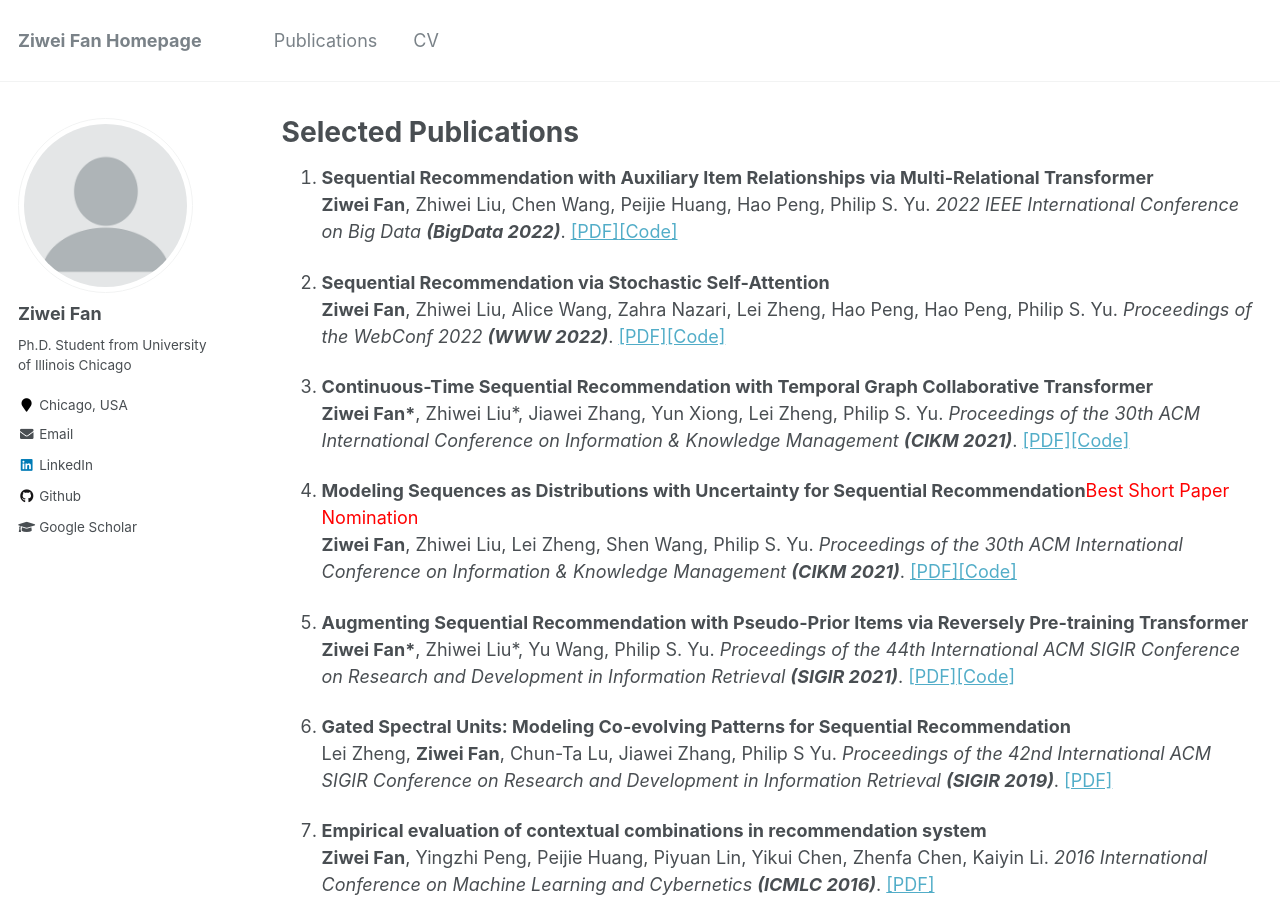
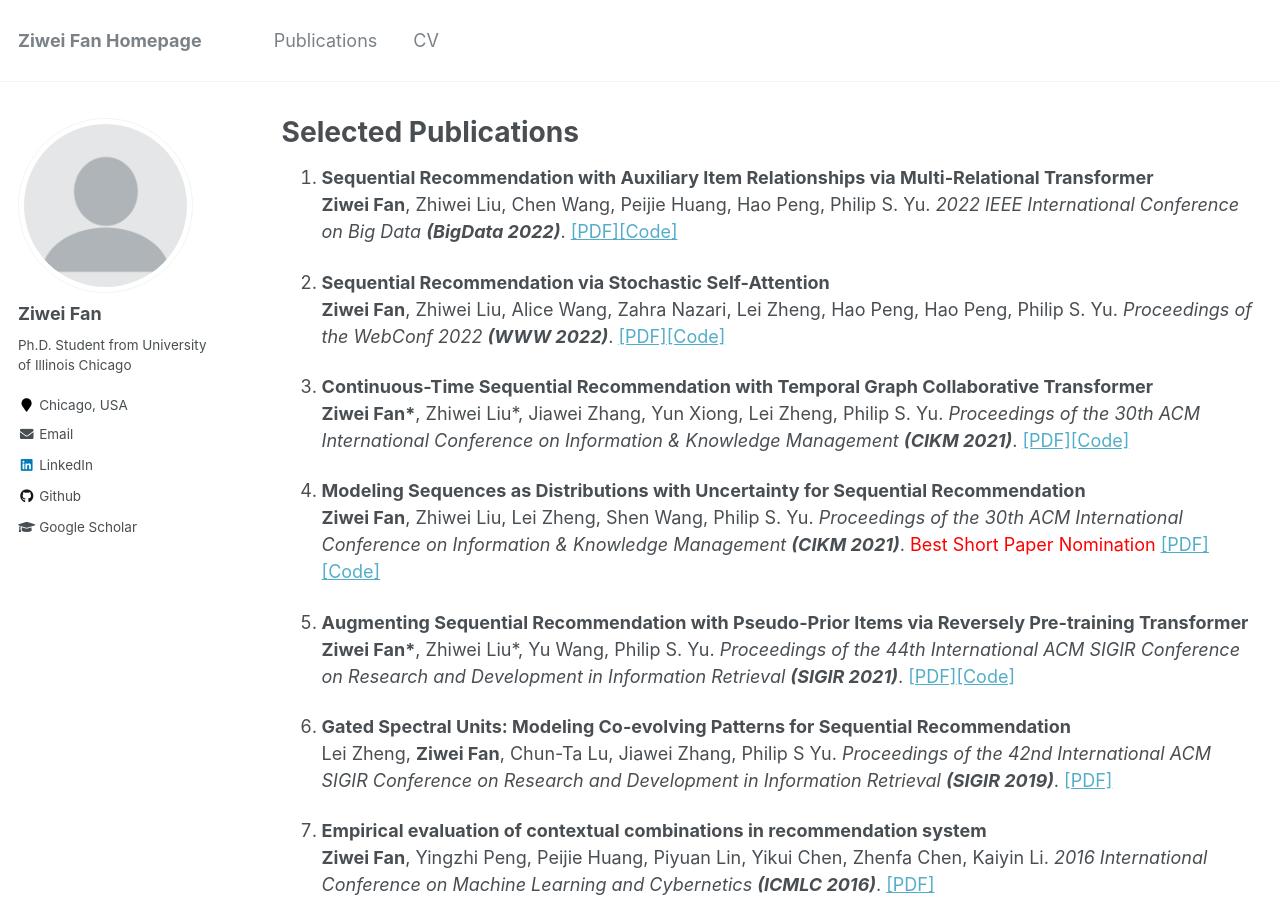
Before and after one commit to ziwei-fan/ziwei-fan.github.io, a Jekyll site: the page built from _pages/publications.md, in a window 1280 px wide and 900 px high. Built offline with Jekyll 4.4.1, drawn with Linux system fonts in a browser that asks for light colours.

Commit message:
Update publications.md

```diff
--- a/_pages/publications.md
+++ b/_pages/publications.md
@@ -15,7 +15,8 @@ author_profile: true
 3. <b>Continuous-Time Sequential Recommendation with Temporal Graph Collaborative Transformer</b> <br> <b>Ziwei Fan\*</b>, Zhiwei Liu\*, Jiawei Zhang, Yun Xiong, Lei Zheng, Philip S. Yu. <i>Proceedings of the 30th ACM International Conference on Information & Knowledge Management <b>(CIKM 2021)</b></i>.
 [[PDF]](https://arxiv.org/pdf/2108.06625.pdf)[[Code]](https://github.com/DyGRec/TGSRec)
 
-4. <b>Modeling Sequences as Distributions with Uncertainty for Sequential Recommendation</b><span style="color:red">Best Short Paper Nomination</span> <br> <b>Ziwei Fan</b>, Zhiwei Liu, Lei Zheng, Shen Wang, Philip S. Yu. <i>Proceedings of the 30th ACM International Conference on Information & Knowledge Management <b>(CIKM 2021)</b></i>.
+4. <b>Modeling Sequences as Distributions with Uncertainty for Sequential Recommendation</b><br> <b>Ziwei Fan</b>, Zhiwei Liu, Lei Zheng, Shen Wang, Philip S. Yu. <i>Proceedings of the 30th ACM International Conference on Information & Knowledge Management <b>(CIKM 2021)</b></i>.
+<span style="color:red">Best Short Paper Nomination</span>
 [[PDF]](https://arxiv.org/pdf/2106.06165.pdf)[[Code]](https://github.com/DyGRec/DT4SR)
 
 5. <b>Augmenting Sequential Recommendation with Pseudo-Prior Items via Reversely Pre-training Transformer</b> <br> <b>Ziwei Fan\*</b>, Zhiwei Liu\*, Yu Wang, Philip S. Yu. <i>Proceedings of the 44th International ACM SIGIR Conference on Research and Development in Information Retrieval <b>(SIGIR 2021)</b></i>.
```
